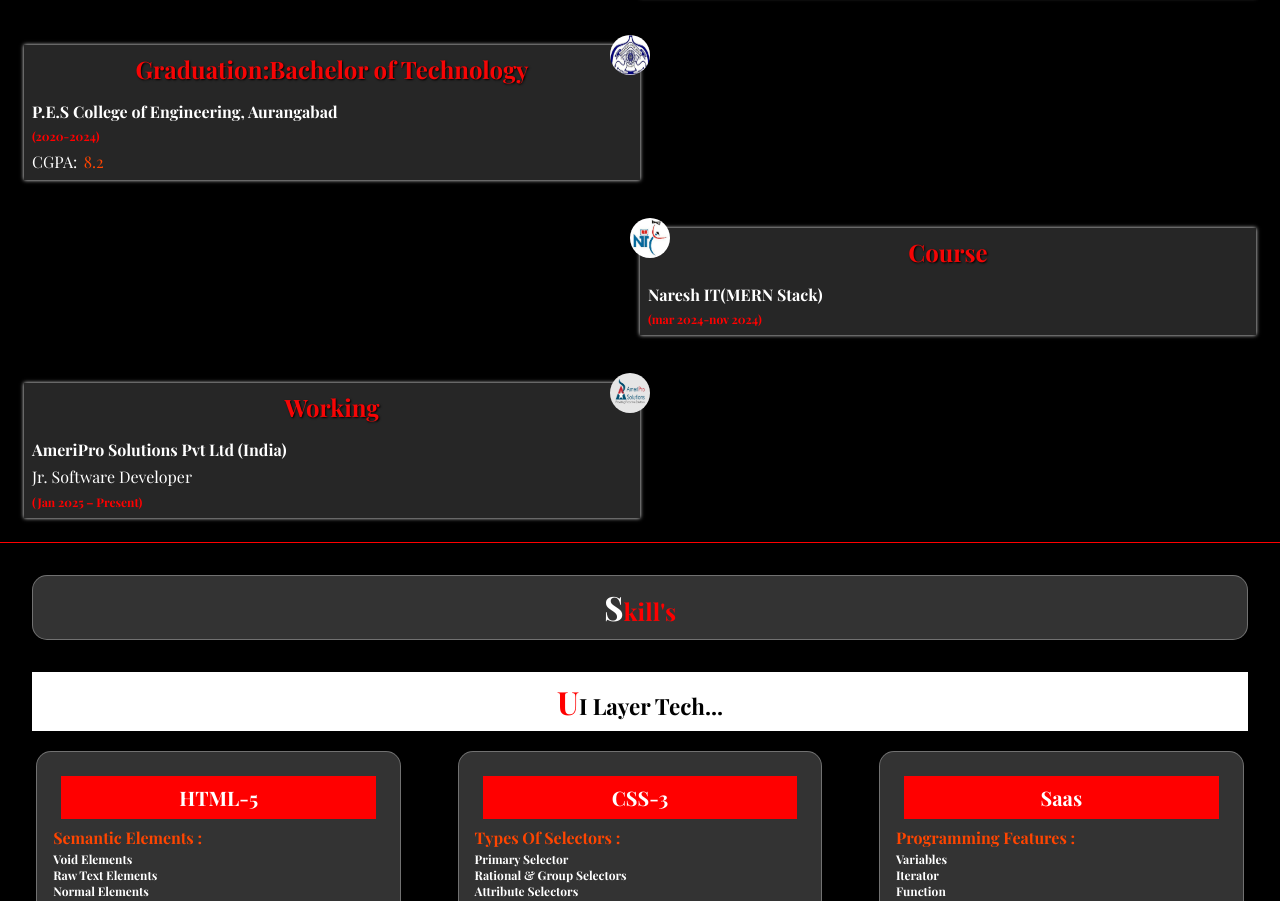
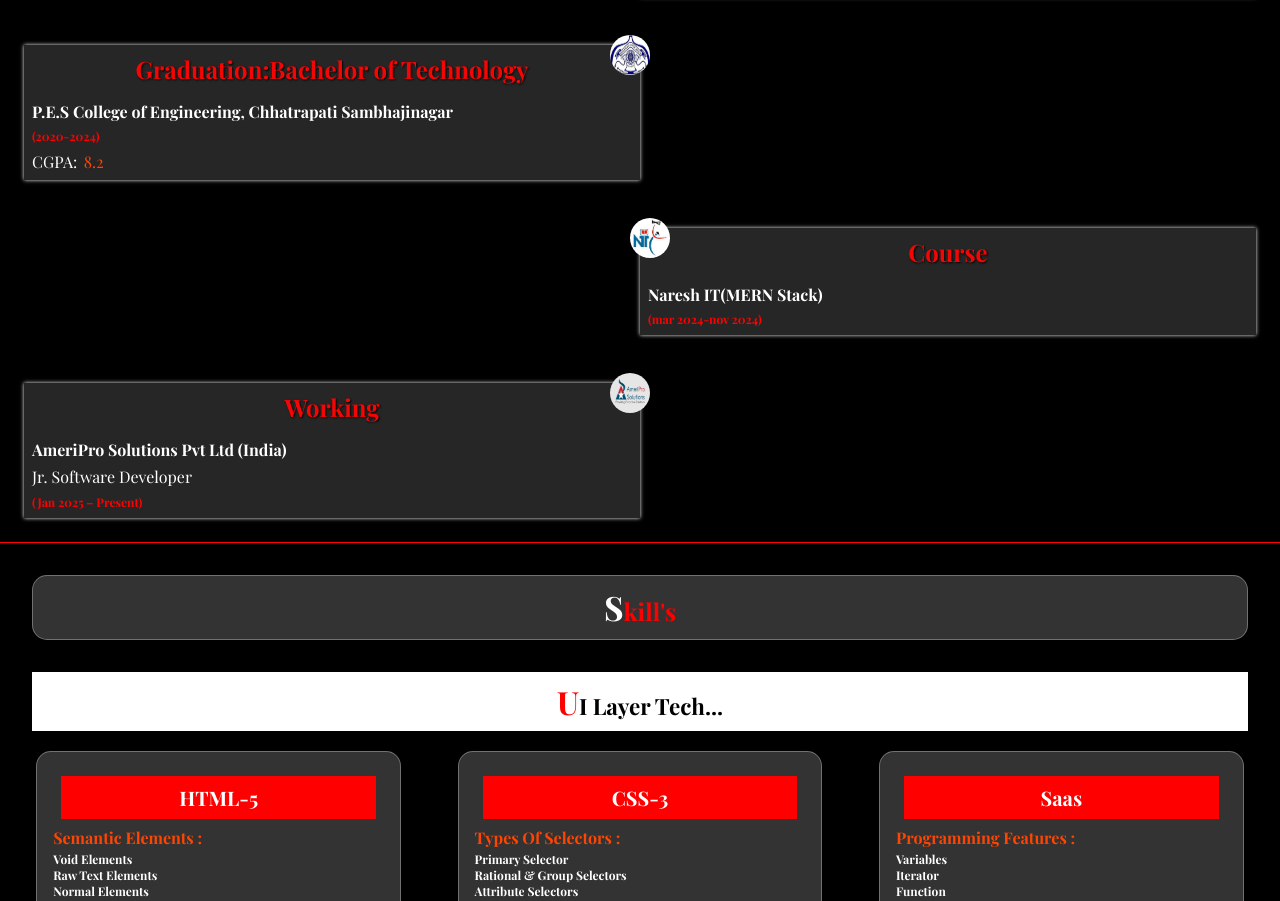
Before and after one commit to Hritikdev24/portfolio, a React (Create React App) app: page / in a window 1280 px wide. Shown: the part 2146-3047 px from the top of the page. Built offline with nearby package versions, Linux system fonts and the light colour scheme; a web font is replaced by a local one.

Commit message:
Update Education.jsx

```diff
--- a/src/components/education/Education.jsx
+++ b/src/components/education/Education.jsx
@@ -46,7 +46,7 @@ export function Education() {
             <h2 className="card-title">Graduation:Bachelor of Technology</h2>
             <h3 className="card-subtitle">
               <a href="http://pescoe.ac.in/" target="_blanck">
-                P.E.S College of Engineering, Aurangabad
+                P.E.S College of Engineering, Chhatrapati Sambhajinagar
               </a>
             </h3>
             <h4 className="card-year">(2020-2024)</h4>
```
